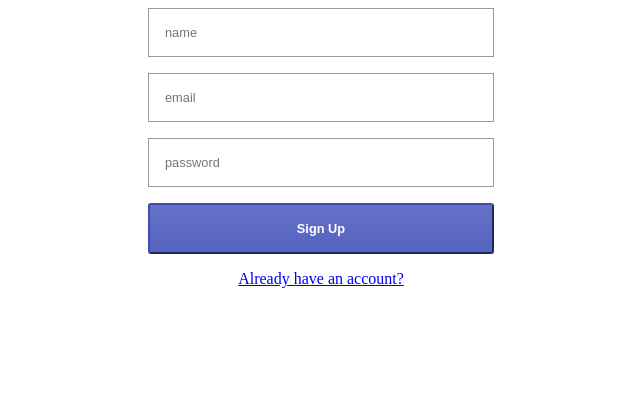
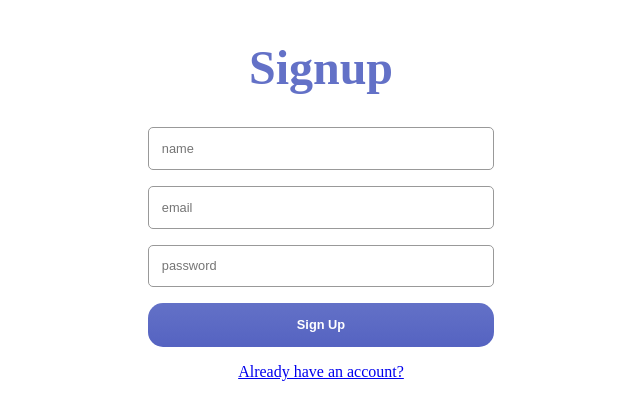
Before and after one commit to mauriciomutte/react-auth, a React (Create React App) app in the folder packages/web/: page /signup in a window 1280 px wide. Shown: the top 420 px of the page, without its empty margins (319-959 px from the left). Built offline with nearby package versions, Linux system fonts and the light colour scheme; the HTML template or start-up script is replaced by a standard one.

Commit message:
Feat(client): add Title component

```diff
--- a/packages/web/src/components/AuthForm.js
+++ b/packages/web/src/components/AuthForm.js
@@ -10,6 +10,11 @@ export const Card = styled.div`
   align-items: center;
 `;
 
+export const Title = styled.h1`
+	color: #6371c7;
+	font-size: 3rem;
+`;
+
 export const Form = styled.div`
   display: flex;
   flex-direction: column;
@@ -17,17 +22,19 @@ export const Form = styled.div`
 `;
 
 export const Input = styled.input`
-  padding: 1rem;
+  padding: .8rem;
   border: 1px solid #999;
+	border-radius: 5px;
   margin-bottom: 1rem;
   font-size: 0.8rem;
 `;
 
 export const Button = styled.button`
   background: linear-gradient(to bottom, #6371c7, #5563c1);
-  border-color: #3f4eae;
-  border-radius: 3px;
-  padding: 1rem;
+	border: none;
+  border-radius: 15px;
+	cursor: pointer;
+  padding: .9rem;
   color: white;
   font-weight: 700;
   width: 100%;
@@ -35,11 +42,6 @@ export const Button = styled.button`
   font-size: 0.8rem;
 `;
 
-export const Logo = styled.img`
-  width: 50%;
-  margin-bottom: 1rem;
-`;
-
 export const Error = styled.div`
   background-color: red;
 `;
--- a/packages/web/src/pages/Login.js
+++ b/packages/web/src/pages/Login.js
@@ -2,16 +2,15 @@ import React, { useState } from 'react';
 import { Link, Redirect } from 'react-router-dom';
 import axios from 'axios';
 
-import { Card, Form, Input, Button, Error } from '../components/AuthForm';
+import { Card, Title, Form, Input, Button, Error } from '../components/AuthForm';
 import { useAuth } from '../context/auth';
 
 export default function Login(props) {
   const [isLoggedIn, setLoggedIn] = useState(false);
   const [isError, setIsError] = useState(false);
   const [email, setEmail] = useState('');
-  const [password, setPassword] = useState('');
+	const [password, setPassword] = useState('');
 
-  const { setAuthTokens } = useAuth();
 
   function postLogin() {
     axios.post('http://localhost:3030/login', {
@@ -19,7 +18,6 @@ export default function Login(props) {
       password
     }).then(result => {
       if(result.status === 200) {
-        setAuthTokens(result.data);
         setLoggedIn(true);
       } else {
         setIsError(true);
@@ -35,6 +33,7 @@ export default function Login(props) {
 
   return (
     <Card>
+			<Title>Login</Title>
       <Form>
         <Input
           type="email"
--- a/packages/web/src/pages/Signup.js
+++ b/packages/web/src/pages/Signup.js
@@ -2,7 +2,7 @@ import React, { useState } from 'react';
 import { Link, Redirect } from 'react-router-dom';
 import axios from 'axios';
 
-import { Card, Form, Input, Button } from '../components/AuthForm';
+import { Card, Title, Form, Input, Button, Error } from '../components/AuthForm';
 import { useAuth } from '../context/auth';
 
 export default function Signup() {
@@ -10,8 +10,7 @@ export default function Signup() {
   const [isError, setIsError] = useState(false);
   const [name, setName] = useState('');
   const [email, setEmail] = useState('');
-  const [password, setPassword] = useState('');
-  const { setAuthTokens } = useAuth();
+	const [password, setPassword] = useState('');
 
   function postSignup() {
     axios.post('http://localhost:3030/register', {
@@ -20,7 +19,6 @@ export default function Signup() {
       password
     }).then(result => {
       if(result.status === 200) {
-        setAuthTokens(result.data);
         setLoggedIn(true);
       } else {
         setIsError(true);
@@ -36,6 +34,7 @@ export default function Signup() {
 
   return (
     <Card>
+			<Title>Signup</Title>
       <Form>
         <Input
           type="text"
@@ -58,6 +57,7 @@ export default function Signup() {
         <Button type="submit" onClick={postSignup}>Sign Up</Button>
       </Form>
       <Link to="/login">Already have an account?</Link>
+      { isError && <Error>Opsss, houve algum erro!</Error> }
     </Card>
   );
 }
```
